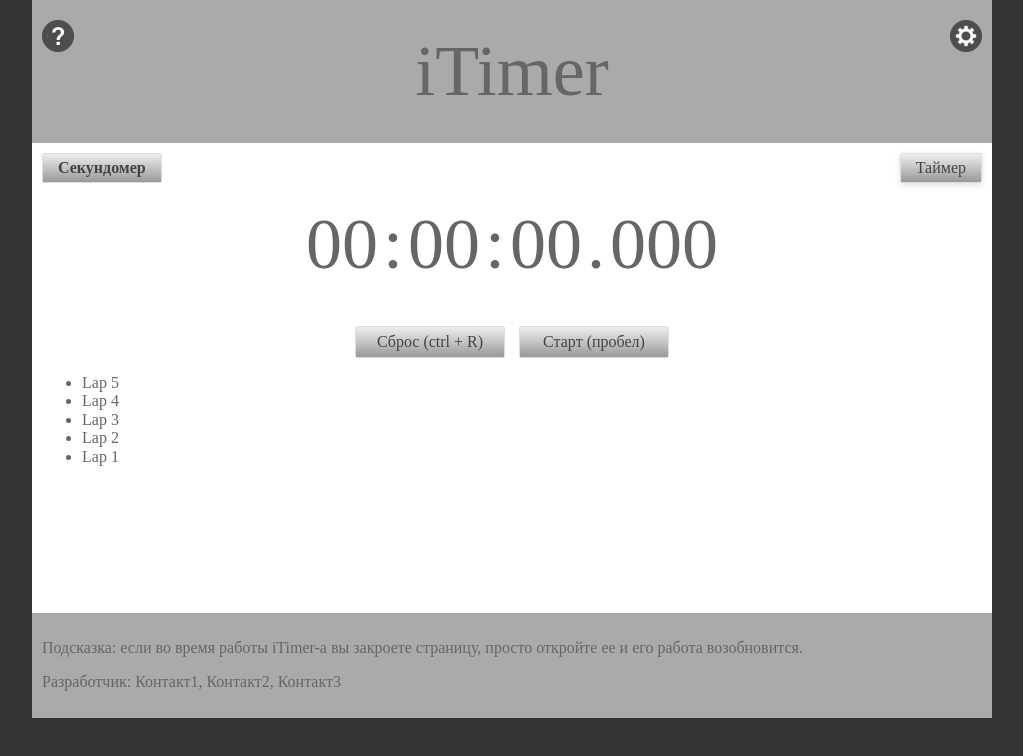
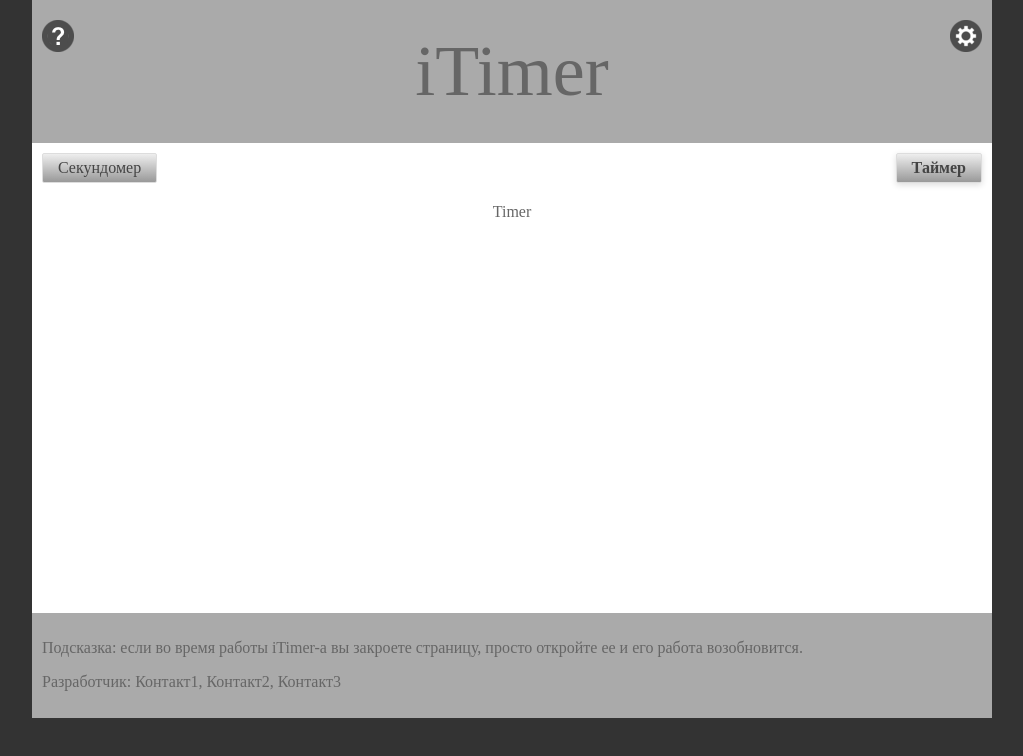
Before and after one commit to DimaGashko/iTimer, a plain HTML site: page app/index.html in a window 1280 px wide. Both pictures are taken after a click on the button "Таймер". Shown: the whole page, without its empty margins (128-1151 px from the left). Drawn offline with nearby package versions, Linux system fonts and the light colour scheme.

Commit message:
Запоминание типа таймера в localStorage

```diff
--- a/app/index.html
+++ b/app/index.html
@@ -29,7 +29,7 @@
 				<div class="container main__container">
 
 					<!-- iTimer -->
-					<div class="iTimer iTimer-stopwatch iTimer-paused">
+					<div class="iTimer iTimer-paused">
 						<button class="iTimer__but iTimer__selectStopwatch">Секундомер</button>
 						<button class="iTimer__but iTimer__selectTimer">Таймер</button>
 
@@ -64,7 +64,7 @@
 
 						<!-- timer -->
 						<div class="iTimer__type iTimer__timer">
-							f asdfasdfa sdfasd fasdf asdftimer
+							Timer
 						</div>
 					</div>
 
--- a/app/js/main.js
+++ b/app/js/main.js
@@ -13,8 +13,6 @@
 		timer: document.querySelector('.iTimer__timer'),
 	}
 
-	var iTimerType = "1";
-
 	//help
 	els.openHelp.addEventListener('click', () => {
 		alert('Помощь будет добавлена в скором времени!');
@@ -26,22 +24,21 @@
 	});
 
 	//select type iTimer
+	selectType(localStorage.iTimerType || 'stopwatch');
+
 	els.selectStopwatch.addEventListener('click', () => {
-		open
+		selectType('stopwatch');
 	});
 
 	els.selectTimer.addEventListener('click', () => {
-
+		selectType('timer');
 	});
 
-	function selectStopwatch() {
-		els.iTimer.classList.remove('iTimer-timer');
-		els.iTimer.classList.add('iTimer-stopwatch');
-	}
+	function selectType(type) {
+		els.iTimer.classList.remove(`iTimer-${localStorage.iTimerType}`);
+		els.iTimer.classList.add(`iTimer-${type}`);
 
-	function selectTimer() {
-		els.iTimer.classList.remove('iTimer-stopwatch');
-		els.iTimer.classList.add('iTimer-timer');
+		localStorage.iTimerType = type;
 	}
 
 }(jQuery));
```
